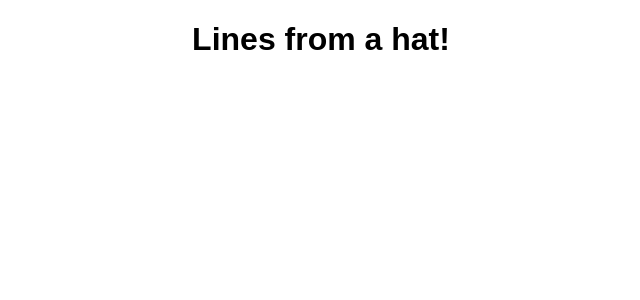
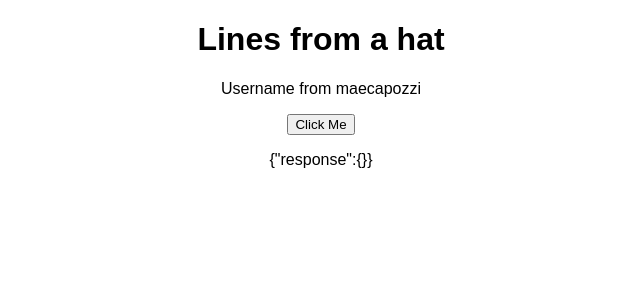
Before and after one commit to katherineahern/improv_tech, a React (Create React App) app in the folder musical_accompaniment/my-app/: page /lineHat in a window 1280 px wide. Shown: the top 300 px of the page, without its empty margins (319-959 px from the left). Built offline with nearby package versions, Linux system fonts and the light colour scheme.

Commit message:
Request from LineHat

```diff
--- a/musical_accompaniment/my-app/src/LineHat.js
+++ b/musical_accompaniment/my-app/src/LineHat.js
@@ -1,12 +1,42 @@
 import React, { Component } from 'react';
 import './App.css';
+import axios from 'axios'
 
 class LineHat extends Component {
-  render() {
-    return (
-      <h1>Lines from a hat!</h1>
-    );
-  }
+
+	constructor () {
+		super();
+		this.state = {
+	    	response: {}
+	  	}
+		this.handleClick = this.handleClick.bind(this)
+	}
+  	render() {
+    	return (
+      		<div className='button__container'>
+      			<h1>Lines from a hat</h1>
+      			<p>Username from maecapozzi</p>
+		      	<button className='button' onClick={this.handleClick}>
+		        	Click Me
+		      	</button>
+		      	<p>{JSON.stringify(this.state)}</p>
+
+		    </div>
+    	);
+  	}
+
+  	handleClick () {
+  		let config = {
+		  headers: {
+		    	"Content-Type": "application/x-www-form-urlencoded"
+		}
+}
+  		axios.get('http://ec2-54-237-240-235.compute-1.amazonaws.com:8080/api/lines', {}, config)
+    		.then(response => this.setState({response: response }))
+
+
+  	}
+
 }
 
 export default LineHat;
```
Also changed, not shown: 1 other file (tests, documents, lock files or other folders).
